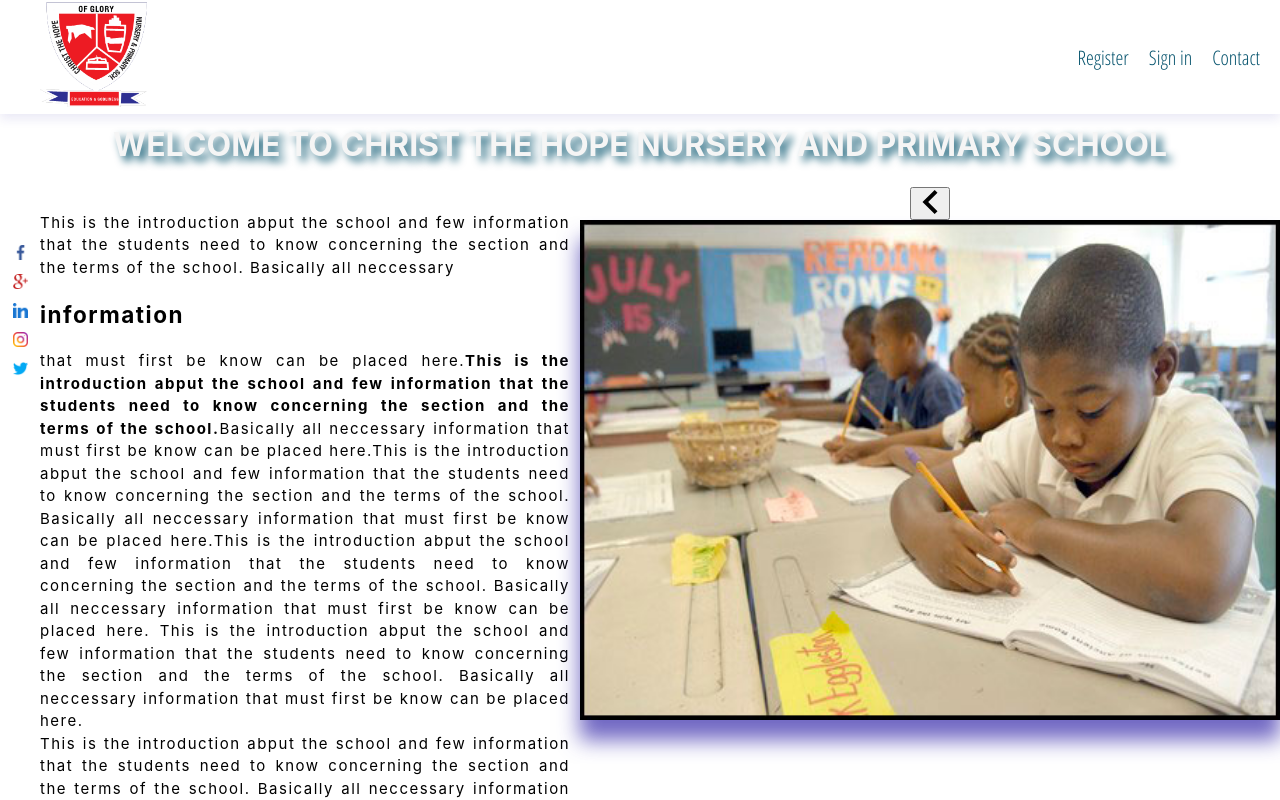
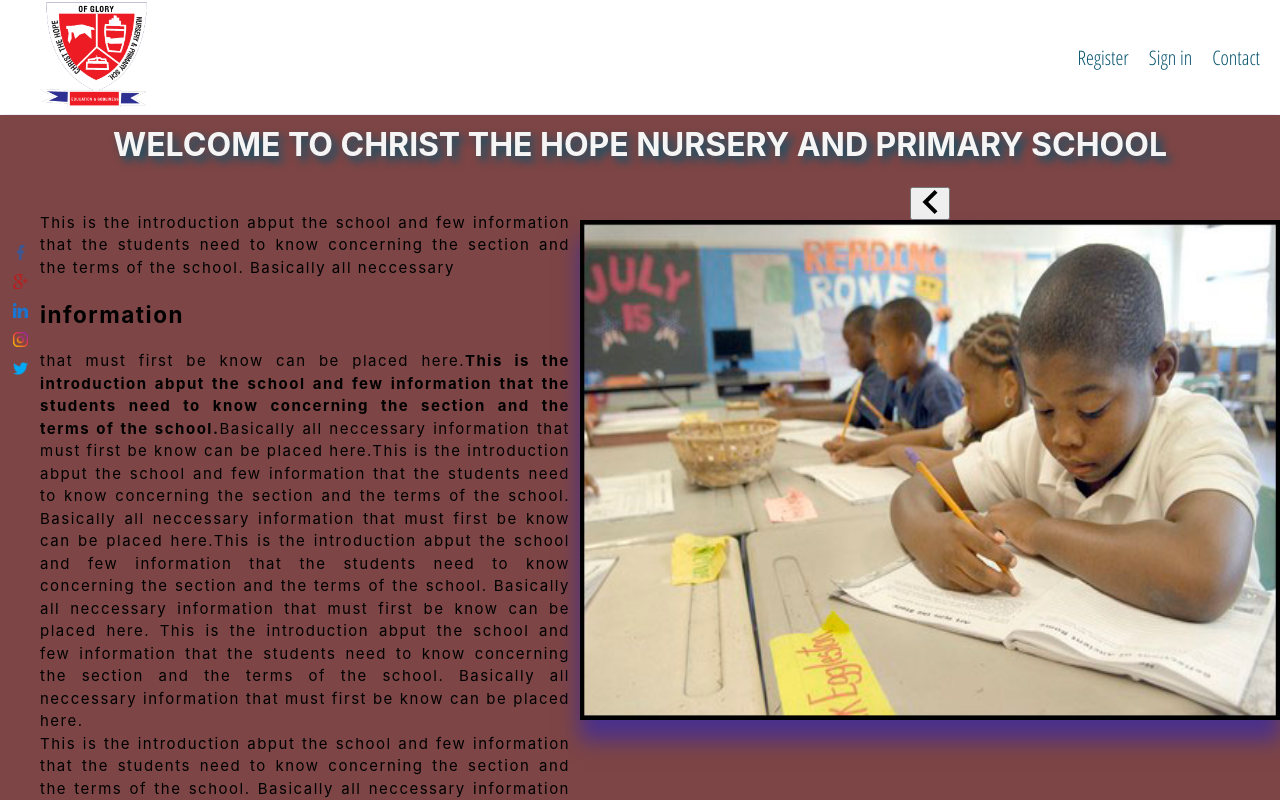
Before and after one commit to Kakkacaress/schl-db, a React (Create React App) app: page / in a window 1280 px wide. Shown: the top 800 px of the page. Built offline with nearby package versions, Linux system fonts and the light colour scheme; no server answers.

Commit message:
added school favicon and autogenerate background-color for homepage

```diff
--- a/public/index.html
+++ b/public/index.html
@@ -1,13 +1,14 @@
 <!DOCTYPE html>
 <html lang="en">
 
+
 <head>
+  <link rel="icon" href="%PUBLIC_URL%/logo.png" />
   <meta charset="utf-8" />
-  <link rel="icon" href="%PUBLIC_URL%/favicon.ico" />
   <meta name="viewport" content="width=device-width, initial-scale=1" />
   <meta name="theme-color" content="#000000" />
   <meta name="description" content="Web site created using create-react-app" />
-  <link rel="apple-touch-icon" href="%PUBLIC_URL%/logo192.png" />
+  <!-- <link rel="apple-touch-icon" href="%PUBLIC_URL%/logo192.png" /> -->
   <!--
       manifest.json provides metadata used when your web app is installed on a
       user's mobile device or desktop. See https://developers.google.com/web/fundamentals/web-app-manifest/
@@ -23,12 +24,12 @@
       work correctly both with client-side routing and a non-root public URL.
       Learn how to configure a non-root public URL by running `npm run build`.
     -->
-  <title>React App</title>
+  <title>Christ The Hope Group Of School</title>
 </head>
 
 <body>
   <noscript>You need to enable JavaScript to run this app.</noscript>
-  <div id="root"></div>
+  <div id="root">Loading...</div>
   <!--
       This HTML file is a template.
       If you open it directly in the browser, you will see an empty page.
--- a/src/components/homepage/homepage.component.jsx
+++ b/src/components/homepage/homepage.component.jsx
@@ -6,13 +6,12 @@ import { Information } from './information/info.homepage'
 import './homepage.styles.scss'
 
 
+const HomePage = () => {
 
+    const generateColor = () => '#' + Math.random().toString(16).substr(-6);
 
-
-
-const HomePage = () => {
     return (
-        <div className="homepage">
+        <div className="homepage" style={{ backgroundColor: generateColor() }}>
 
             <h1 className='title'><span>WELCOME TO CHRIST THE HOPE NURSERY AND PRIMARY SCHOOL</span></h1>
 
--- a/src/components/social networks/social-networks.component.jsx
+++ b/src/components/social networks/social-networks.component.jsx
@@ -1,5 +1,4 @@
 import React, { useState } from 'react'
-import { Link } from 'react-router-dom'
 
 import './social-networks.styles.scss'
 
@@ -10,7 +9,7 @@ import instagram from './assets/instagram.png'
 import twitter from './assets/twitter.png'
 
 export default function SocialNetworks() {
-    const [state, setState] = useState([
+    const [state,] = useState([
         {
             icon: fb,
             link: 'http://www.facebook.com'
```
Also changed, not shown: public/logo.png (added), public/manifest.json, src/assets/bg.png (added).
